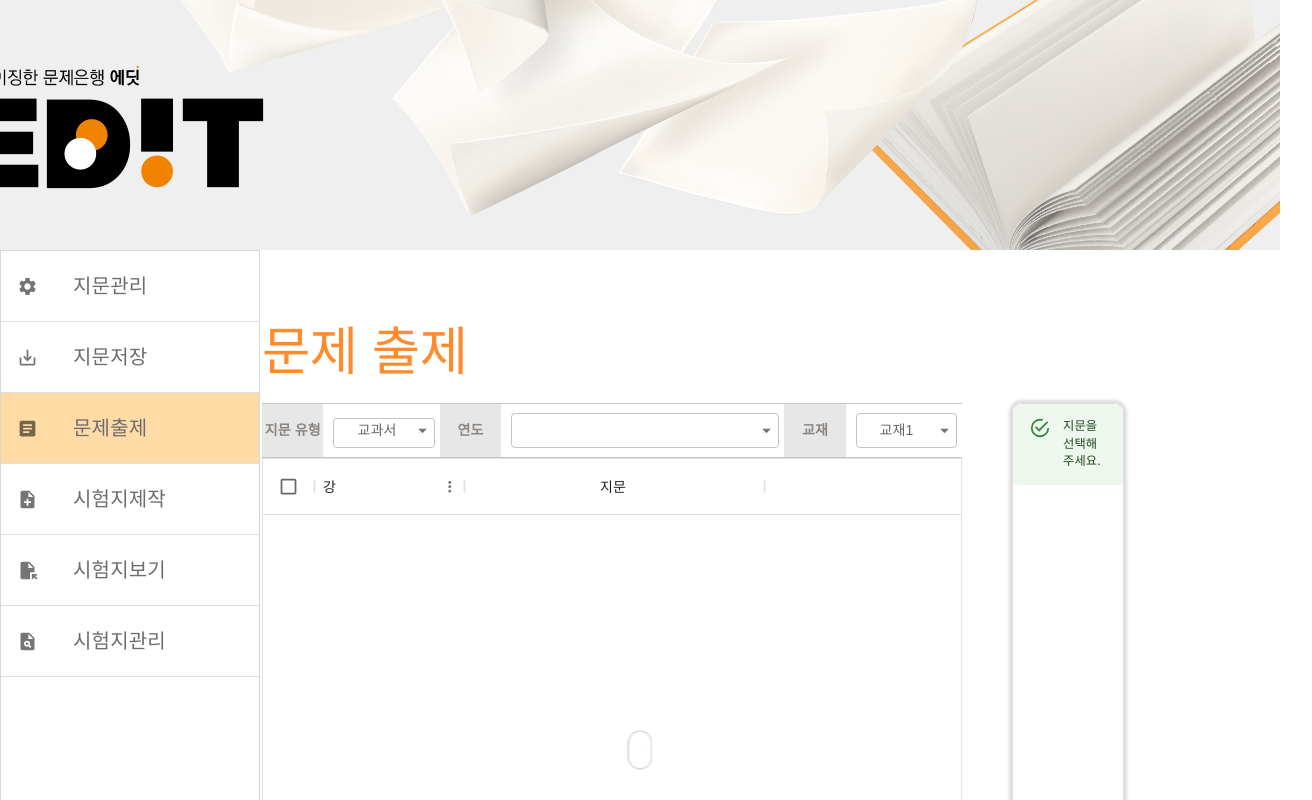
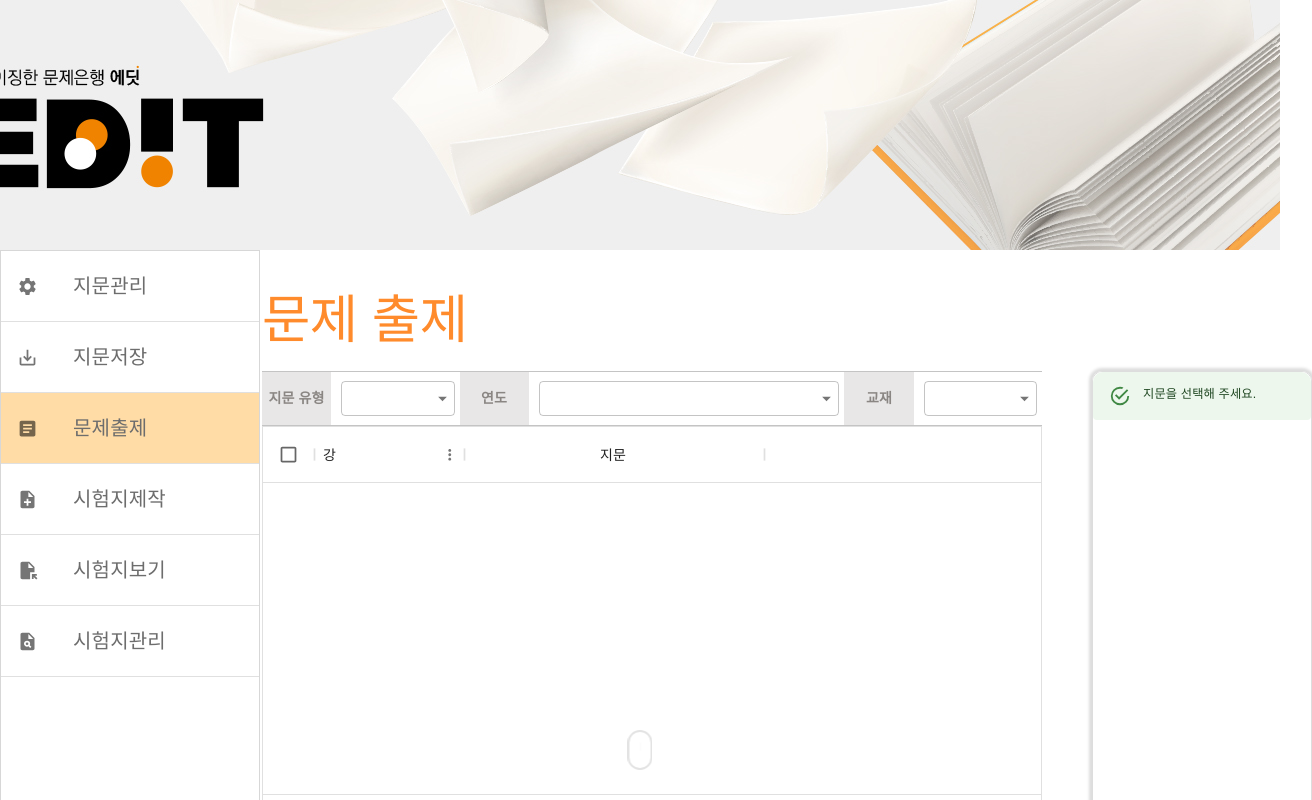
Before and after one commit to Blooming-Flower/blooming-flower-front, a React (Vite) app: page /question/questionCrt in a window 1280 px wide. Shown: the top 800 px of the page, 1312 px wide, since content can reach past the window. Built offline with nearby package versions, Linux system fonts and the light colour scheme; a small style sheet from the web is missing; a web font is replaced by a local one.

Commit message:
css 수정 , 변수명 변경

```diff
--- a/src/assets/css/questionCreate/questionCrt.scss
+++ b/src/assets/css/questionCreate/questionCrt.scss
@@ -1,6 +1,11 @@
 // 픽셀 늘어짐 방지
 .contatiner {
   max-width: 1450px !important;
+}
+
+.contents {
+
+  margin: -12px auto !important ;
 }
 
 .mainCont2 {
@@ -13,7 +18,7 @@
     top: 9px !important;
   }
   .MuiDataGrid-root {
-    max-width: 700px;
+    max-width: 780px !important;
     border-radius: 0 !important;
   }
   .MuiDataGrid-columnHeaderTitle {
@@ -54,6 +59,7 @@
   }
   .css-oiblgr {
     height: auto !important;
+    max-width: 780px !important;
   }
 
 }
--- a/src/assets/css/questionCreate/questionList.scss
+++ b/src/assets/css/questionCreate/questionList.scss
@@ -1,6 +1,7 @@
 .questionList-item {
   width: 100%;
-  max-width: 200px;
+  max-width: 220px;
+  min-width: 220px;
   margin-top: 133px;
   height: 475px;
   border: 1px solid #dddddd;
@@ -16,7 +17,7 @@
   }
 
   .MuiList-root {
-    max-width: 200px !important;
+    max-width: 220px !important;
     max-height: 473px !important;
     height: 100%;
     border-radius: 10px !important;
--- a/src/pages/menu/question/questionCreate/questionCrt.tsx
+++ b/src/pages/menu/question/questionCreate/questionCrt.tsx
@@ -21,7 +21,7 @@ import "@css/questionCreate/questionCrt.scss";
 import QuestionList from "./questionList";
 
 const QuestionCrt = (params: any) => {
-  const [searchlecture, setSearchlecture] = React.useState("");
+  const [searchPassage, setSearchPassage] = React.useState("");
   const [searchYear, setSearchYear] = React.useState("");
   const [searchTextBook, setSearchTextBook] = React.useState([]);
   const [passageName, setPassageName] = React.useState("");
@@ -50,7 +50,7 @@ const QuestionCrt = (params: any) => {
   const handlePassageName = async (event: SelectChangeEvent) => {
     try {
       const passageName = event.target.value;
-      const passageType = convertPassageType(searchlecture);
+      const passageType = convertPassageType(searchPassage);
 
       const API_URL = `http://43.201.142.170:29091/api/v1/question/search/passage-numbers?
       page=0&size=10&passageType=${passageType}&passageYear=${searchYear}&&passageName=${passageName}`;
@@ -71,8 +71,7 @@ const QuestionCrt = (params: any) => {
   //연도 이벤트
   const handleYear = async (event: SelectChangeEvent) => {
     try {
-      console.log("event.target.value::", event.target.value);
-      const passageType = convertPassageType(searchlecture);
+      const passageType = convertPassageType(searchPassage);
       const year = event.target.value;
 
       const API_URL = `http://43.201.142.170:29091/api/v1/question/search/passage-names?passageType=${passageType}&year=${year}`;
@@ -84,10 +83,9 @@ const QuestionCrt = (params: any) => {
     }
   };
 
-  // // 교재 유형 , 연도에 해당되는 교재명 api
-  const handleLecture = async (event: SelectChangeEvent) => {
+  // // 지문 유형 , 연도에 해당되는 교재명 api
+  const handlePassage = async (event: SelectChangeEvent) => {
     try {
-      //yearData = event.target.value as string;
       const lecture = event.target.value;
       if (searchYear) {
         const passageType = convertPassageType(lecture);
@@ -96,7 +94,7 @@ const QuestionCrt = (params: any) => {
         const res = await axios.get(API_URL);
         setSearchTextBook(res.data);
       }
-      setSearchlecture(lecture);
+      setSearchPassage(lecture);
     } catch (error) {
       console.log(error);
     }
@@ -195,12 +193,7 @@ const QuestionCrt = (params: any) => {
               지문 유형
             </Typography>
             <FormControl sx={{ width: "110px", marginLeft: "20px" }}>
-              <InputLabel id="demo-simple-select-label">교과서</InputLabel>
-              <Select
-                value={searchlecture}
-                label="지문유형"
-                onChange={handleLecture}
-              >
+              <Select value={searchPassage} onChange={handlePassage}>
                 {PASSAGETYPE.map((text, id) => (
                   <MenuItem key={id} value={text}>
                     {text}
@@ -222,7 +215,7 @@ const QuestionCrt = (params: any) => {
               연도
             </Typography>
             <FormControl sx={{ width: "300px", marginLeft: "20px" }}>
-              <Select id="select-box" value={searchYear} onChange={handleYear}>
+              <Select value={searchYear} onChange={handleYear}>
                 {YEAR.map((text, id) => (
                   <MenuItem key={id} value={text}>
                     {text}
@@ -244,12 +237,7 @@ const QuestionCrt = (params: any) => {
               교재
             </Typography>
             <FormControl sx={{ width: "110px", marginLeft: "20px" }}>
-              <InputLabel id="demo-simple-select-label">교재1</InputLabel>
-              <Select
-                id="select-box"
-                value={passageName}
-                onChange={handlePassageName}
-              >
+              <Select value={passageName} onChange={handlePassageName}>
                 {searchTextBook.map((text, id) => (
                   <MenuItem key={id} value={text}>
                     {text}
```
